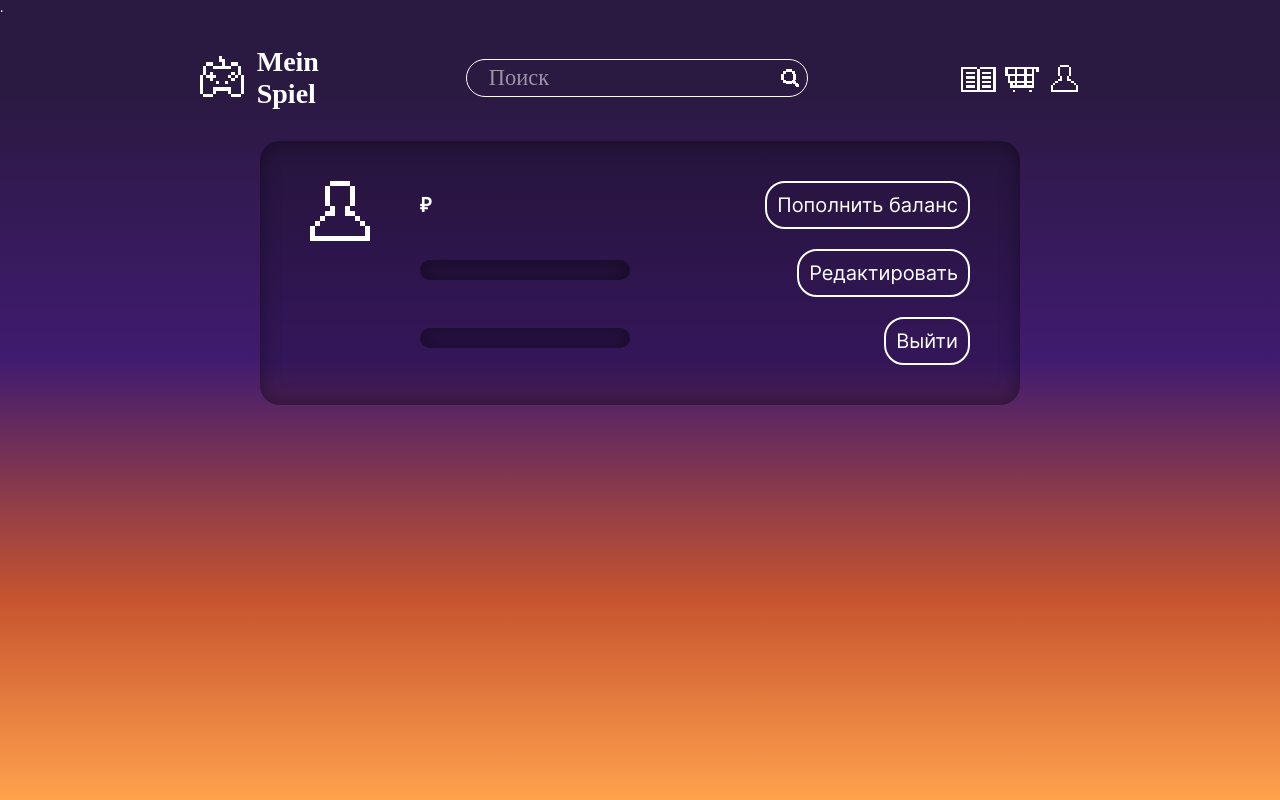
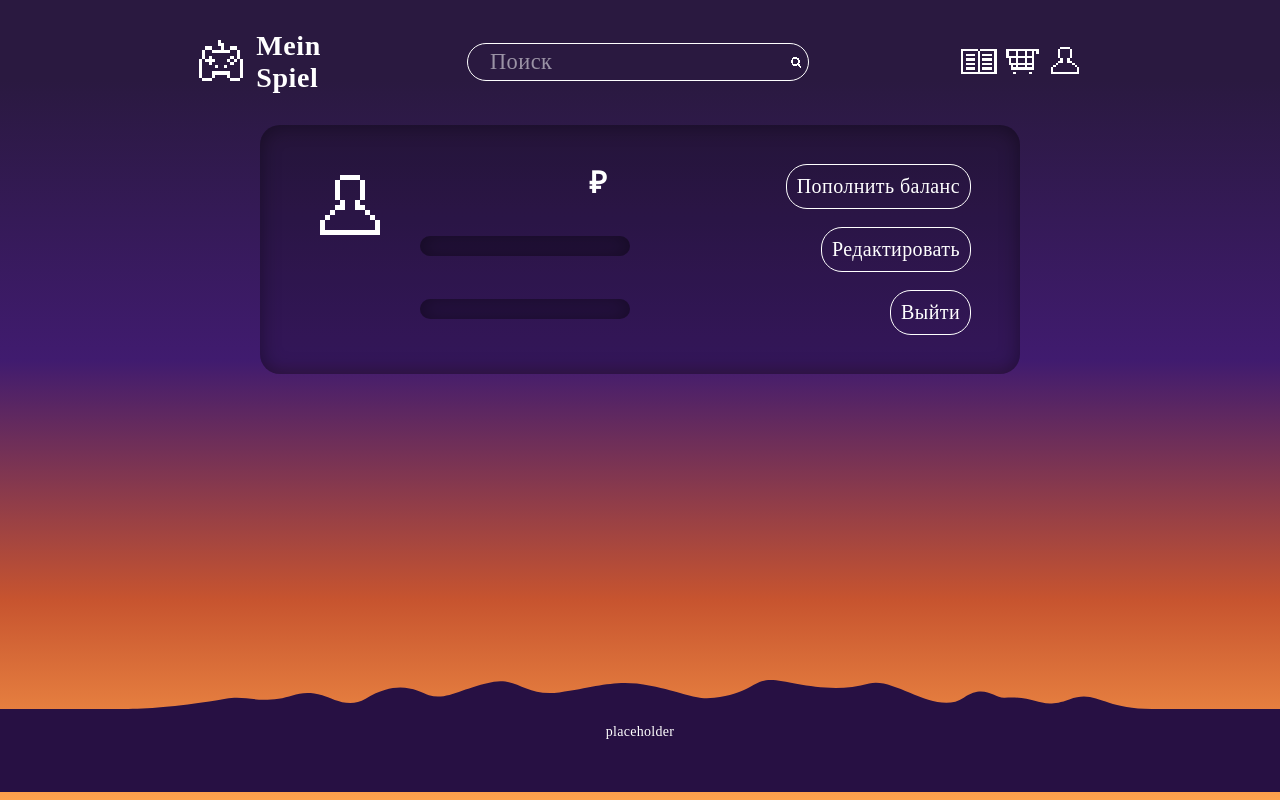
Before and after one commit to Zhoraaa/MeinSpiel, a PHP site: page /account.php in a window 1280 px wide. Run offline with PHP 8.4, Linux system fonts and the light colour scheme; data that the repository does not hold is empty; some web fonts are replaced.

Commit message:
0.1.5b
Мелкие дополнения стилей

```diff
--- a/account.php
+++ b/account.php
@@ -5,8 +5,12 @@ require_once('pageBase.php');
 <div class="inner-shadow radius" id="personal-area">
     <div id="avatar"><img src="../img/account.svg" alt=""> </div>
     <div id="info">
-        <div><h2><?= $user['balance'] ?> ₽</h2><button class="radius inter fifaks">Пополнить баланс</button></div>
-        <div><div class="inner-shadow radius fifaks pad"><?= $user['name_user'] ?></div><a href="../edit.php"><button class="radius inter fifaks">Редактировать</button></a></div>
-        <div><div class="inner-shadow radius fifaks pad"><?= $user['email'] ?></div><a href="../user/logOut.php"><button class="radius inter fifaks">Выйти</button></a></div>
+        <div><h2><?= $user['balance'] ?> ₽</h2><a href="../" class="radius"><button class="radius white-border">Пополнить баланс</button</==></a></div>
+        <div><div class="inner-shadow radius pad"><?= $user['name_user'] ?></div><a href="../edit.php"><button class="radius white-border">Редактировать</button></a></div>
+        <div><div class="inner-shadow radius pad"><?= $user['email'] ?></div><a href="../user/logOut.php" class="radius"><button class="radius white-border">Выйти</button></a></div>
     </div>
 </div>
+
+<?php
+endPage();
+?>
--- a/catalogue.php
+++ b/catalogue.php
@@ -4,7 +4,7 @@ require_once("pageBase.php");
 <div class="inner-shadow pad">
   <div id="filters">asd</div>
   <div id="catalogue">
-    <?php if ($user['role'] == 1) { ?>
+    <?php if (isset($user) && $user['role'] == 1) { ?>
       <a href="../product.php" class="product-card inner-shadow">
         <img src="../img/plus.svg" alt="Добавить товар">
       </a>
--- a/pageBase.php
+++ b/pageBase.php
@@ -1,4 +1,4 @@
-.<?php
+<?php
 $con = mysqli_connect('localhost', 'root', '', 'mein_spiel');
 session_start();
 $return = $_SESSION['result'] ?? null;
@@ -87,7 +87,7 @@ $user = mysqli_fetch_assoc($res);
 
   <footer class="wrapper">
     <img src="../img/mountains.svg">
-    <div class="info">asdsa</div>
+    <div class="info"><?php echo ($_SESSION['result']) ?? "placeholder" ?></div>
     <div class="spacer"></div>
   </footer>
 
@@ -96,6 +96,6 @@ $user = mysqli_fetch_assoc($res);
 </html>
 <script src="../script.js"></script>
 <?php
-        unset($return);
+        unset($_SESSION['result']);
       }
 ?>
--- a/script.js
+++ b/script.js
@@ -36,17 +36,17 @@ function authBlock() {
       '<a onclick="authBlock()" id="loginBtn" class="logoLink"><img src="../img/account.svg"></a>' +
 
       '<form action="../user/signInDB.php" method="get" id="signIn">' +
-        '<div><input type="text" name="login" placeholder="Логин" class="inner-shadow"></div>' +
-        '<div><input type="password" name="pass" placeholder="Пароль" class="inner-shadow"></div>' +
+        '<div><input type="text" name="login" placeholder="Логин" class="inner-shadow inter"></div>' +
+        '<div><input type="password" name="pass" placeholder="Пароль" class="inner-shadow inter"></div>' +
         '<button type="submit" class="radius white-border">Войти</button>' +
         '<div id="switchToSU" onclick="SUSISwitcher(\'signUp\', this.id)" class="pointer ctrl-u">Регистрация</div>' +
       '</form>' +
 
       '<form action="../user/signUpDB.php" method="get" id="signUp" class="hide">' +
-        '<div><input type="text" name="login" placeholder="Логин" class="inner-shadow"></div>' +
-        '<div><input type="email" name="email" placeholder="Эл. почта" class="inner-shadow"></div>' +
-        '<div><input type="password" name="pass" placeholder="Пароль" class="inner-shadow"></div>' +
-        '<div><input type="password" name="passRep" placeholder="Повтор пароля" class="inner-shadow"></div>' +
+        '<div><input type="text" name="login" placeholder="Логин" class="inner-shadow inter"></div>' +
+        '<div><input type="email" name="email" placeholder="Эл. почта" class="inner-shadow inter"></div>' +
+        '<div><input type="password" name="pass" placeholder="Пароль" class="inner-shadow inter"></div>' +
+        '<div><input type="password" name="passRep" placeholder="Повтор пароля" class="inner-shadow inter"></div>' +
         '<button type="submit" class="radius white-border">Регистрация</button>' +
         '<div id="switchToSI" onclick="SUSISwitcher(\'signIn\', this.id)" class="pointer ctrl-u">Вход</div>' +
       '</form>';
--- a/style.css
+++ b/style.css
@@ -3,6 +3,10 @@ a,
 h1,
 h2 {
   /* user-select: none; */
+
+  font-size: 14px;
+  letter-spacing: 0.02em;
+  text-decoration: none;
 
   color: #fff;
 
@@ -14,17 +18,16 @@ h2 {
 }
 
 html {
-  font-size: 14px;
   --five: 5px;
   --typical-height: 25px;
-  --typical-fsize: 1rem;
 }
 
 textarea {
   resize: none;
 }
 
-* ::placeholder, .half-text {
+* ::placeholder,
+.half-text {
   color: #ffffff88
 }
 
@@ -34,6 +37,7 @@ button,
   outline: none;
   cursor: pointer;
 }
+
 button,
 input {
   background-color: #00000000;
@@ -43,14 +47,13 @@ body {
   min-height: 100vh;
   margin: auto;
 
-  background: linear-gradient(
-    180deg,
-    #2a1940 10%,
-    #401b6f 45%,
-    #c7542f 75%,
-    #ffa24d 100%
-  );
+  background: linear-gradient(180deg,
+      #2a1940 10%,
+      #401b6f 45%,
+      #c7542f 75%,
+      #ffa24d 100%);
 }
+
 /* Контентная область и содержимое */
 content {
   min-height: 85vh;
@@ -59,6 +62,7 @@ content {
   padding: 0 10%;
   display: block;
 }
+
 /* Хэдер */
 header {
   padding: 2% 0;
@@ -67,19 +71,23 @@ header {
   justify-content: space-around;
   flex-wrap: wrap;
 }
+
 /* Название */
 .title {
   display: flex;
   align-items: center;
   text-decoration: none;
 }
+
 h1 {
   margin: calc(var(--five) * 2);
-  font-size: calc(var(--typical-fsize) * 2);
+  font-size: 2rem;
 }
+
 .LOGO {
   height: calc(var(--typical-height) * 2);
 }
+
 /* Поиск */
 .search {
   --witdh-search: 70%;
@@ -90,58 +98,69 @@ h1 {
   display: flex;
   justify-content: space-between;
 }
+
 .search * {
   border: none;
   padding: 0;
 }
+
 .search input {
-  width: calc(var(--typical-height) * 10); /* max-width: 40vw; */
+  width: calc(var(--typical-height) * 10);
+  /* max-width: 40vw; */
   outline: 0;
   padding: 0 5%;
   font-family: 'Fifaks 1.0 dev1';
-  font-size: calc(var(--typical-fsize) * 1.6);
+  font-size: 1.6rem;
 }
+
 .search button {
   width: auto;
   display: flex;
   align-items: center;
   justify-content: end;
 }
+
 .search button img {
   width: 30%;
   /* min-width: 5vw; */
 }
+
 /* Балик и навигация */
 nav {
   display: flex;
   align-items: center;
 }
+
 nav h2 {
-  font-size: calc(var(--typical-fsize) * 1.5);
+  font-size: 1.5rem;
 }
+
 nav div {
   width: calc(var(--typical-height) * 1.5 * 3 + var(--five) * 2);
   margin-left: calc(var(--five)*3);
   display: flex;
   justify-content: space-between;
 }
+
 nav div a img {
   height: calc(var(--typical-height)*1.5);
 }
+
 /* Футер */
 footer {
-  width: 100%;
-  min-height: 15vh;
+  max-width: 100vw;
   height: 10%;
   position: relative;
   bottom: 0px;
 }
+
 footer img {
   height: 30%;
   max-width: 80%;
   margin: 0 auto;
   display: block;
 }
+
 footer .info {
   --pad-f-info: 15px;
   max-width: 100%;
@@ -154,10 +173,12 @@ footer .info {
   position: relative;
   bottom: 0px;
 }
+
 .zero {
   width: 100%;
   position: relative;
 }
+
 /* Авторизация и связанное */
 #account {
   height: auto;
@@ -173,27 +194,33 @@ footer .info {
   transform: translate(-50%, -50%);
   z-index: 1;
 }
+
 #account img {
   width: 80px;
 }
+
 #account input {
   width: 80%;
   padding: 5px 10%;
 }
+
 #account form div,
 #account form button {
   margin: 15px auto 0 auto;
   display: flex;
   justify-content: center;
 }
+
 #account form button {
   width: auto;
   padding: 5px 10px;
 }
+
 /* Форматирование текста */
 .ctrl-u {
   text-decoration: underline;
 }
+
 /* Админка */
 a.product-card.inner-shadow img {
   position: relative;
@@ -203,9 +230,11 @@ a.product-card.inner-shadow img {
   transition: opacity 0.2s;
   opacity: 0.6;
 }
+
 a.product-card.inner-shadow:hover img {
   opacity: 1;
 }
+
 /* Обратная связь */
 .content-mail {
   width: 500px;
@@ -216,26 +245,31 @@ a.product-card.inner-shadow:hover img {
   flex-direction: column;
   align-items: center;
 }
+
 .content-mail * {
   width: 400px;
   margin: 10px;
   padding: 10px;
   resize: none;
 }
+
 .content-mail button {
   width: auto;
   margin: 10px;
   border: 2px solid #ffffff;
   padding: 10px 10px;
 }
+
 .input-height {
   height: 200px;
   display: flex;
   align-items: flex-start;
 }
+
 .content-mail ::placeholder {
   color: #ffffff88;
 }
+
 .content-mail p {
   width: auto;
 }
@@ -247,6 +281,7 @@ a.product-card.inner-shadow:hover img {
   display: flex;
   align-items: center;
 }
+
 #catalogue {
   min-height: 55vh;
   width: auto;
@@ -258,59 +293,88 @@ a.product-card.inner-shadow:hover img {
   align-content: flex-start;
   resize: both;
 }
+
 .product-card {
   --card-wh: 150px;
   width: var(--card-wh);
   height: calc(var(--card-wh) / 3 * 4);
   margin: 5px 10px;
 }
+
 @media (max-width: 600px) {
   .product-card {
     --card-wh: calc(150px / 1.5);
   }
 }
+
 @media (max-width: 300px) {
   .product-card {
     --card-wh: calc(150px / 2);
   }
 }
 
-.ptInfo {
+.ptInfo {}
 
-}
 /* Личный кабинет */
 #personal-area {
   width: 700px;
-  max-width: 80vw;
+  max-width: 70vw;
   margin: auto;
   padding: 30px;
   display: flex;
   justify-content: space-around;
   flex-wrap: wrap;
 }
+
 #personal-area * {
   font-size: 20px;
 }
+
 #personal-area button {
   width: auto;
   margin: 10px;
-  border: 2px solid #ffffff;
   padding: 10px 10px;
 }
+
 #personal-area>div>div {
   display: flex;
   align-items: baseline;
   justify-content: space-between;
+  flex-wrap: wrap;
 }
+
+@media (max-width: 600px) {
+  #personal-area>div>div {
+    margin: 20px 0;
+    justify-content: space-evenly;
+  }
+}
+
 #personal-area>div>div>div {
   min-width: 190px;
 }
+
 #info {
   width: 80%;
 }
+
+#info>div>h2 {
+  font-size: 1.5em;
+  display: block;
+  margin: 0 auto;
+}
+
 #avatar {
-  background-color: rgba(150, 150, 150, 0);
   width: 100px;
   height: 100px;
   border-radius: 100%;
+
+  background-color: #00000000;
 }
+
+#avatar * {
+  position: relative;
+  top: 50%;
+  left: 50%;
+  transform: translate(-50%, -50%);
+}
```
Also changed, not shown: edit.php (+6 -2 lines).
